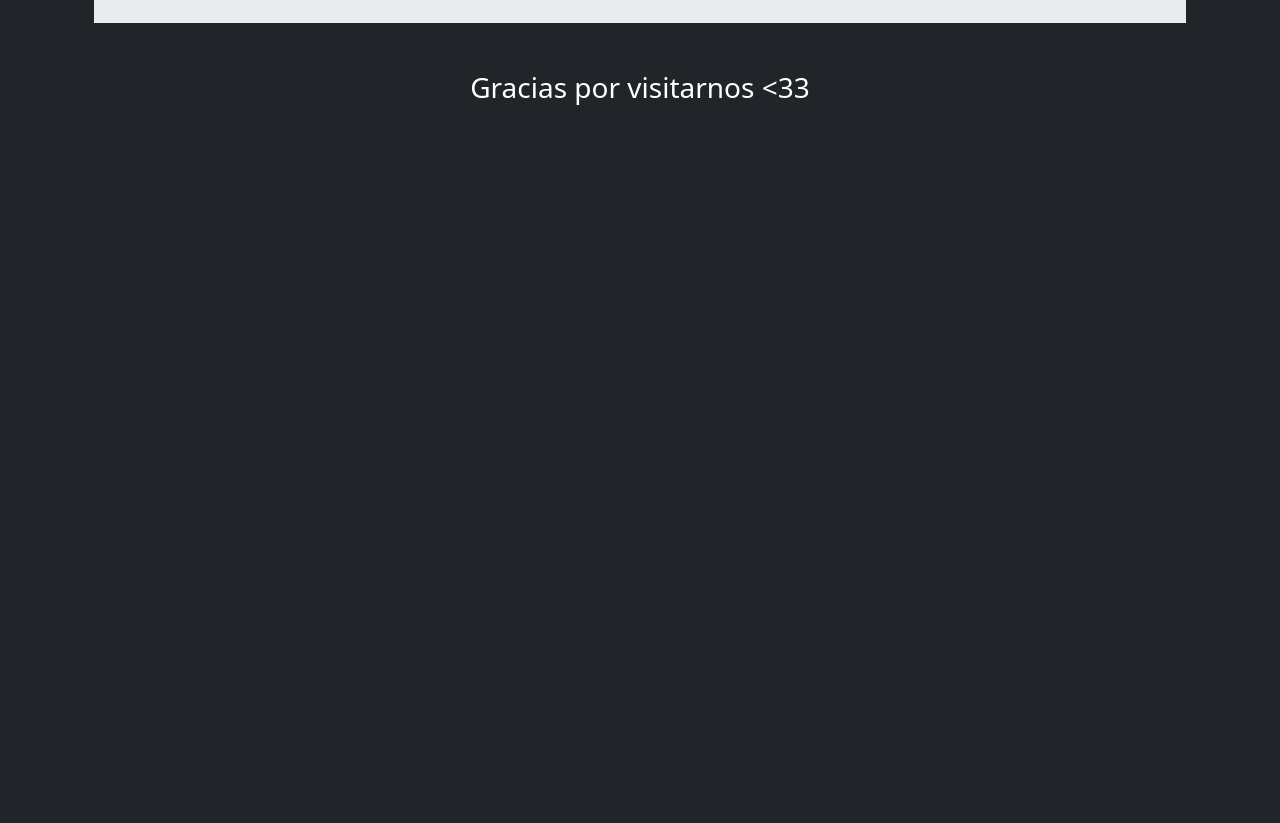
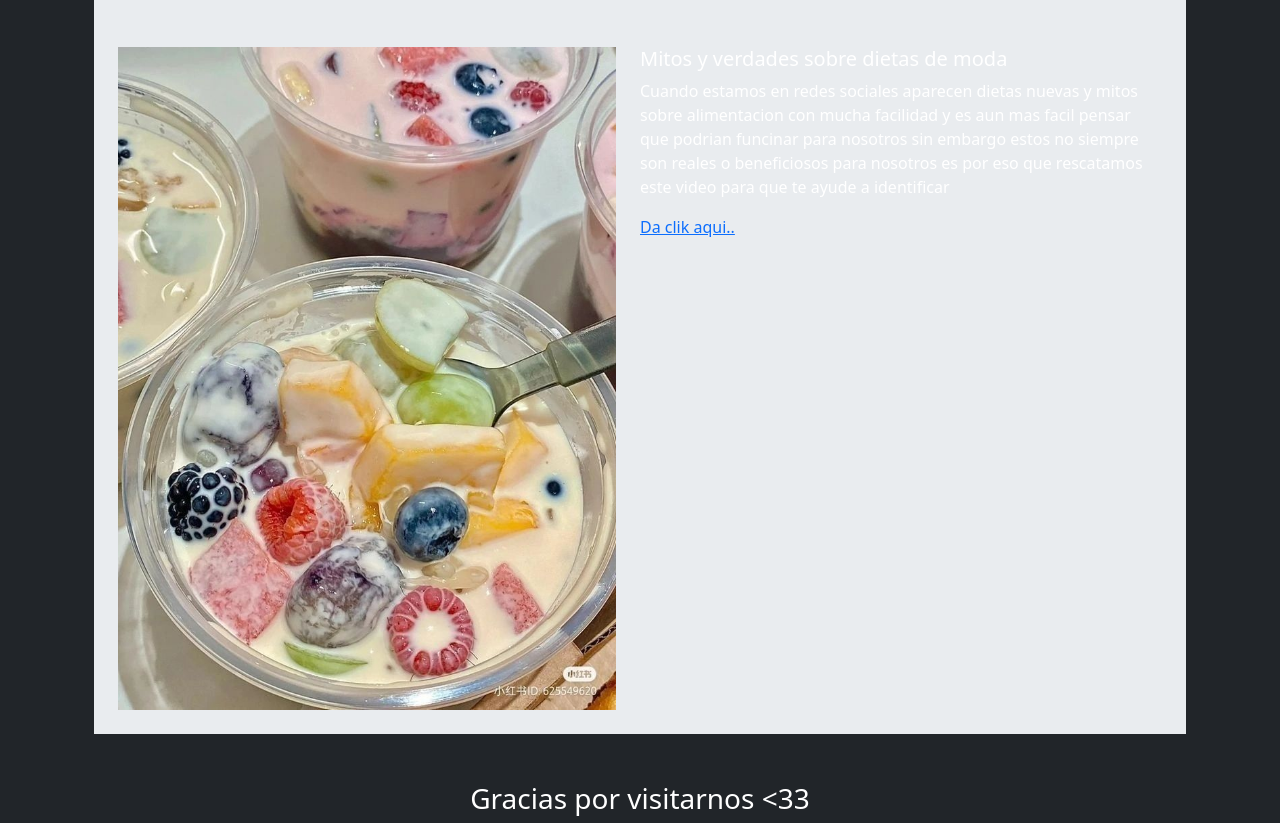
Before and after one commit to ZamudioGarciaPatricia/NutriApp, a Flask app: page /info in a window 1280 px wide. Shown: the part 1375-2198 px from the top of the page. Before the commit the page ends 1480 px from the top, so only its background shows below. Run offline with Flask 3, Linux system fonts and the light colour scheme.

Commit message:
aaaaaaaaa

```diff
--- a/templates/info.html
+++ b/templates/info.html
@@ -10,10 +10,10 @@
 <div>
     <h1>Aprende mas sobre la nutrición</h1>
 </div>
-<h1 class="display-6">Con videos cortos y plantillas descargables aprender sehacemucho mas facil</h1>
+<h1 class="display-6">Con videos cortos y plantillas descargables que te podrian ayudar </h1>
 <div class="row g-0 bg-body-secondary position-relative">
   <div class="col-md-6 mb-md-0 p-md-4">
-    <img src="..." class="w-100" alt="...">
+    <img src="/static/img/plato1.jpg" class="w-100" alt="imagen de comida x">
   </div>
   <div class="col-md-6 p-4 ps-md-0">
     <h5 class="mt-0">Aprende a leer etiquetas nutricionales</h5>
@@ -21,6 +21,19 @@
         mas eficaz y completa segun tus necesidades personales o incluso salvarte si tienes una alergia</p>
     <a href="#" class="stretched-link">Da clik aqui..</a>
   </div>
+
+
+  <div class="row g-0 bg-body-secondary position-relative">
+  <div class="col-md-6 mb-md-0 p-md-4">
+    <img src="/static/img/plato2.jpg" class="w-100" alt="imagen de comida x">
+  </div>
+  <div class="col-md-6 p-4 ps-md-0">
+    <h5 class="mt-0">Mitos y verdades sobre dietas de moda</h5>
+    <p>Cuando estamos en redes sociales aparecen dietas nuevas y mitos sobre alimentacion con mucha facilidad y es aun mas facil pensar que podrian funcinar para nosotros
+      sin embargo estos no siempre son reales o beneficiosos para nosotros es por eso que rescatamos este video para que te ayude a identificar
+    </p>
+    <a href="#" class="stretched-link">Da clik aqui..</a>
+  </div>
 </div>
 {% endblock %}
 
```
